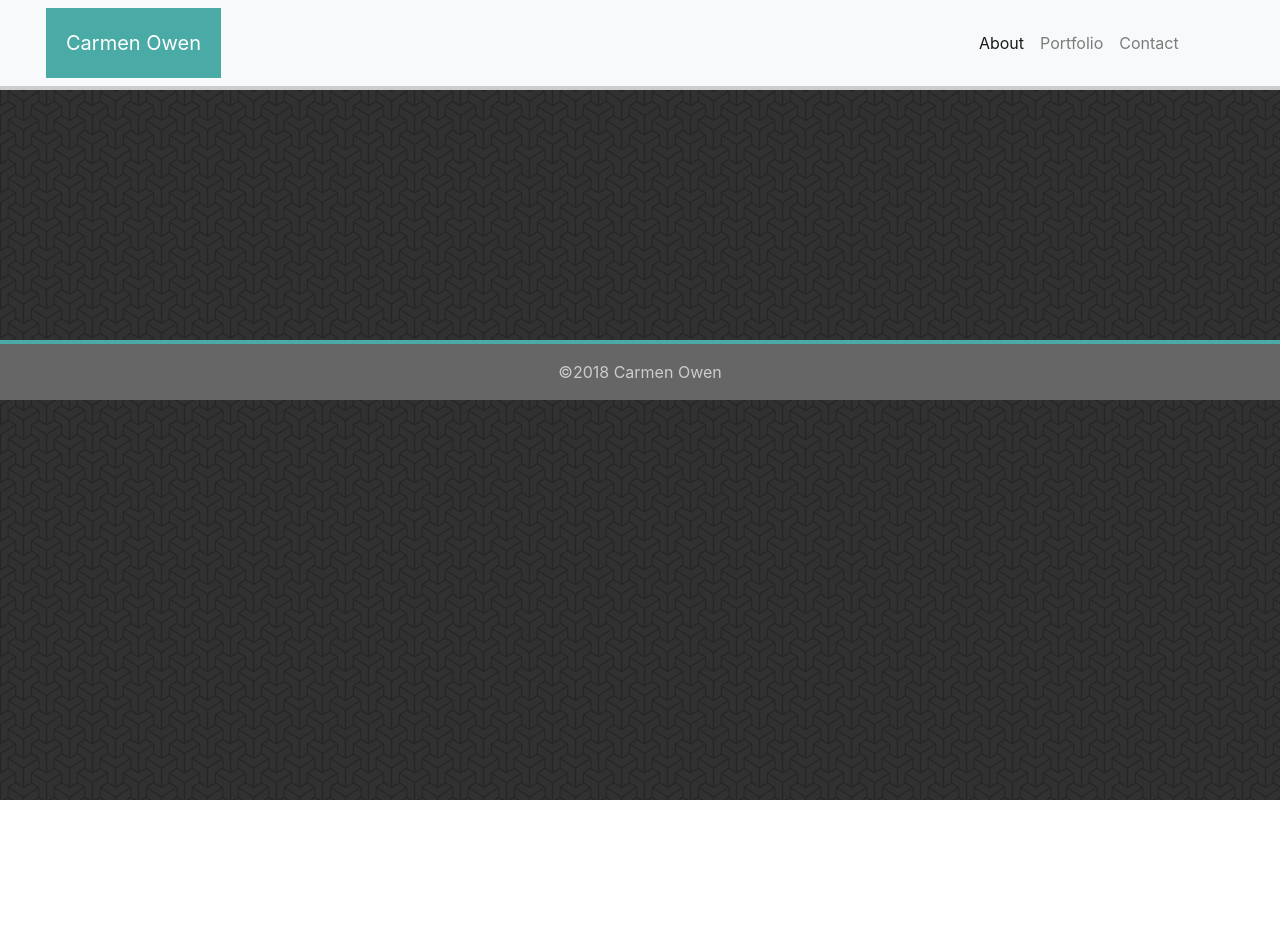
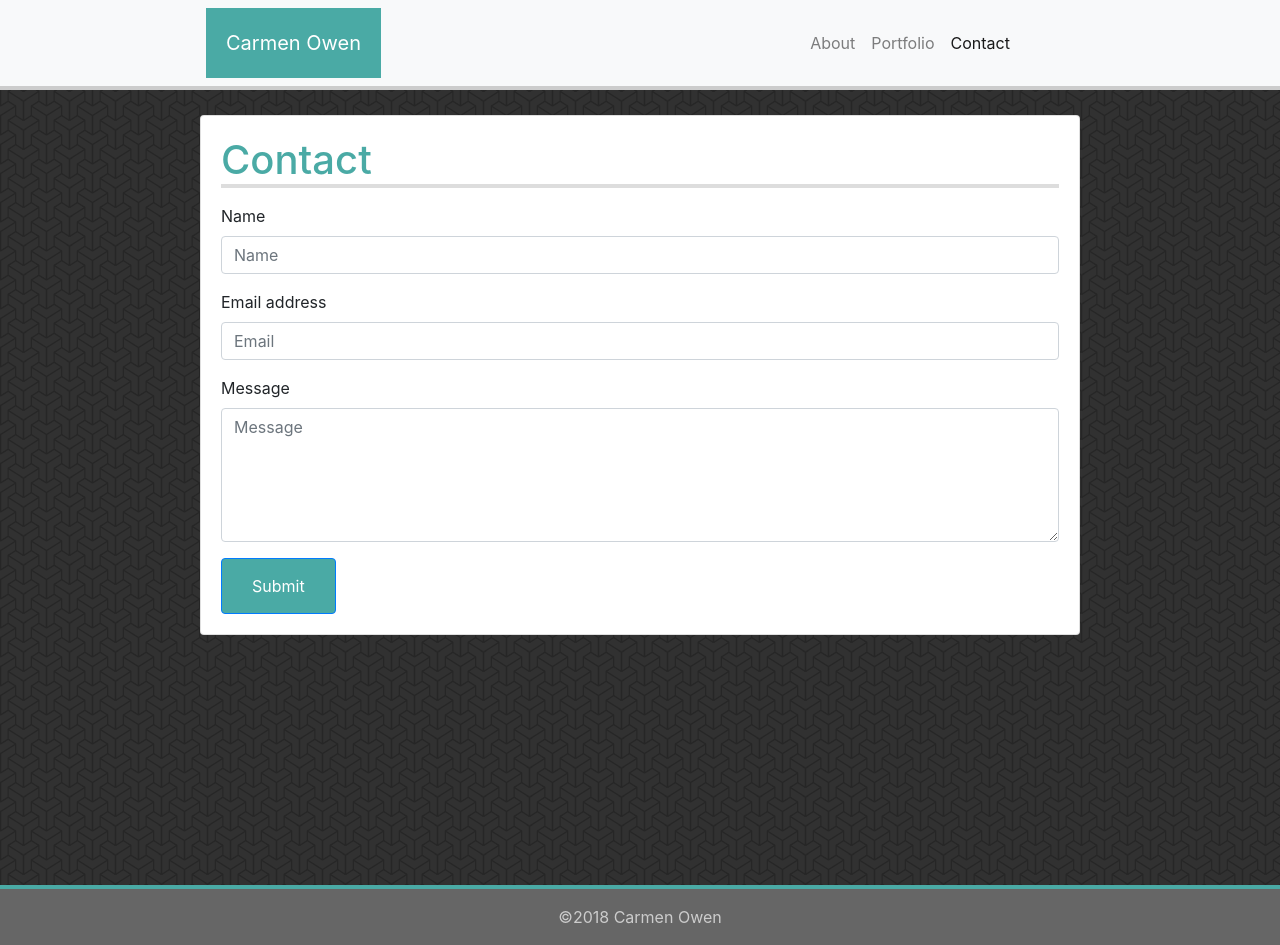
Before and after one commit to SpiderRam/Bootstrap-Portfolio, a plain HTML site: page contact.html in a window 1280 px wide. Before the commit the page ends 800 px from the top, so only its background shows below. Drawn offline with nearby package versions, Linux system fonts and the light colour scheme.

Commit message:
contact complete

```diff
--- a/contact.html
+++ b/contact.html
@@ -12,16 +12,16 @@
 
 <nav class="navbar navbar-expand-lg navbar-light bg-light" id="topbar">
 
-        <a class="navbar-brand" href="#" id="brand">Carmen Owen</a>
+        <a class="navbar-brand" href="#" id="contactBrand">Carmen Owen</a>
         <button class="navbar-toggler" type="button" data-toggle="collapse" data-target="#navbarNav" aria-controls="navbarNav" aria-expanded="false" aria-label="Toggle navigation">
             <span class="navbar-toggler-icon"></span>
         </button>
         <div class="collapse navbar-collapse" id="navbarNav">
-            <div class="container" id="menu">
+            <div class="container" id="contactMenu">
                 <div class="navbar-nav">
-                    <a class="nav-item nav-link active" href="index.html">About <span class="sr-only">(current)</span></a>
+                    <a class="nav-item nav-link" href="index.html">About</a>
                     <a class="nav-item nav-link" href="portfolio.html">Portfolio</a>
-                    <a class="nav-item nav-link" href="contact.html">Contact</a>
+                    <a class="nav-item nav-link active" href="contact.html">Contact<span class="sr-only">(current)</span></a>
                 </div>
             </div>
         </div>
@@ -29,6 +29,29 @@
     </nav>
 
 <body>
+
+    <div class="card" id="contact">
+        <div class="card-body">
+            <h1 class="card-title">Contact</h1>
+            <p class="card-text">
+                <form>
+                    <div class="form-group">
+                        <label for="exampleFormControlInput1">Name</label>
+                        <input class="form-control" id="exampleFormControlInput1" placeholder="Name">
+                    </div>
+                    <div class="form-group">
+                        <label for="exampleFormControlInput1">Email address</label>
+                        <input type="email" class="form-control" id="exampleFormControlInput1" placeholder="Email">
+                    </div>
+                    <div class="form-group">
+                        <label for="exampleFormControlTextarea1">Message</label>
+                        <textarea class="form-control" id="exampleFormControlTextarea1" placeholder= "Message" rows="5"></textarea>
+                    </div>
+                </form>
+            </p>
+            <a href="#" class="btn btn-primary" id="button">Submit</a>
+        </div>
+    </div>
 
     <div>
         <nav class="navbar" id="bottombar">
--- a/style.css
+++ b/style.css
@@ -16,7 +16,7 @@
     margin-left: 70%;
 }
 
-/* Begin main content */
+/* Begin index.html content */
 
 body {
     background-image: url(./images/escher.png);
@@ -47,8 +47,36 @@ body {
     color: black;
 }
 
-img {
+#photo {
     float: left;
+}
+
+/* Begin contact.html content */
+
+#contactBrand {
+    color: #ffffff;
+    padding: 20px;
+    margin-left: 190px;
+    background-color: #4aaaa5;
+}
+
+#contactMenu {
+    float: right;
+    margin-left: 45%;
+}
+
+#contact {
+    margin: 10px 200px 10px 200px;
+}
+
+#contact h1 {
+    color: #4aaaa5;
+    border-bottom: 4px solid #dddddd;
+}
+
+#button {
+    background-color: #4aaaa5;
+    padding: 15px 30px;
 }
 
 /* Begin footer section */
```
Also changed, not shown: index.html (+1 -1 lines).
